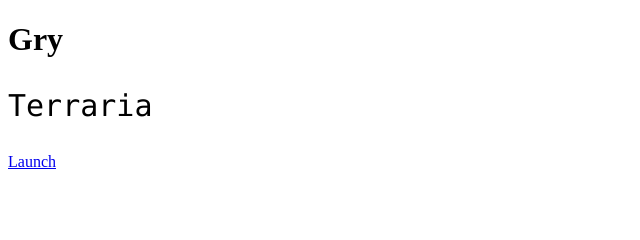
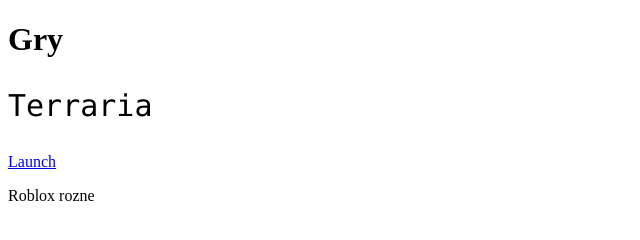
Before and after one commit to obszank/website, a plain HTML site: page gry.html in a window 1280 px wide. Shown: the whole page, without its empty margins (0-640 px from the left). Drawn offline with Linux system fonts and the light colour scheme.

Commit message:
mozna teraz odpalac robloxa
tylko farming and friends

```diff
--- a/gry.html
+++ b/gry.html
@@ -11,7 +11,8 @@
 <body>
 
 <h1>Gry</h1>
-<p id="one">Terraria</p> <a id="Launch" href="steam://rungameid/105600">Launch</a>
+<p id="one">Terraria</p> <a id="Launch" href="steam://rungameid/105600">Launch</a><br>
+<p id="two">Roblox rozne</p> <a id="Roblox" href="roblox.html">
 
 </body>
 
```
